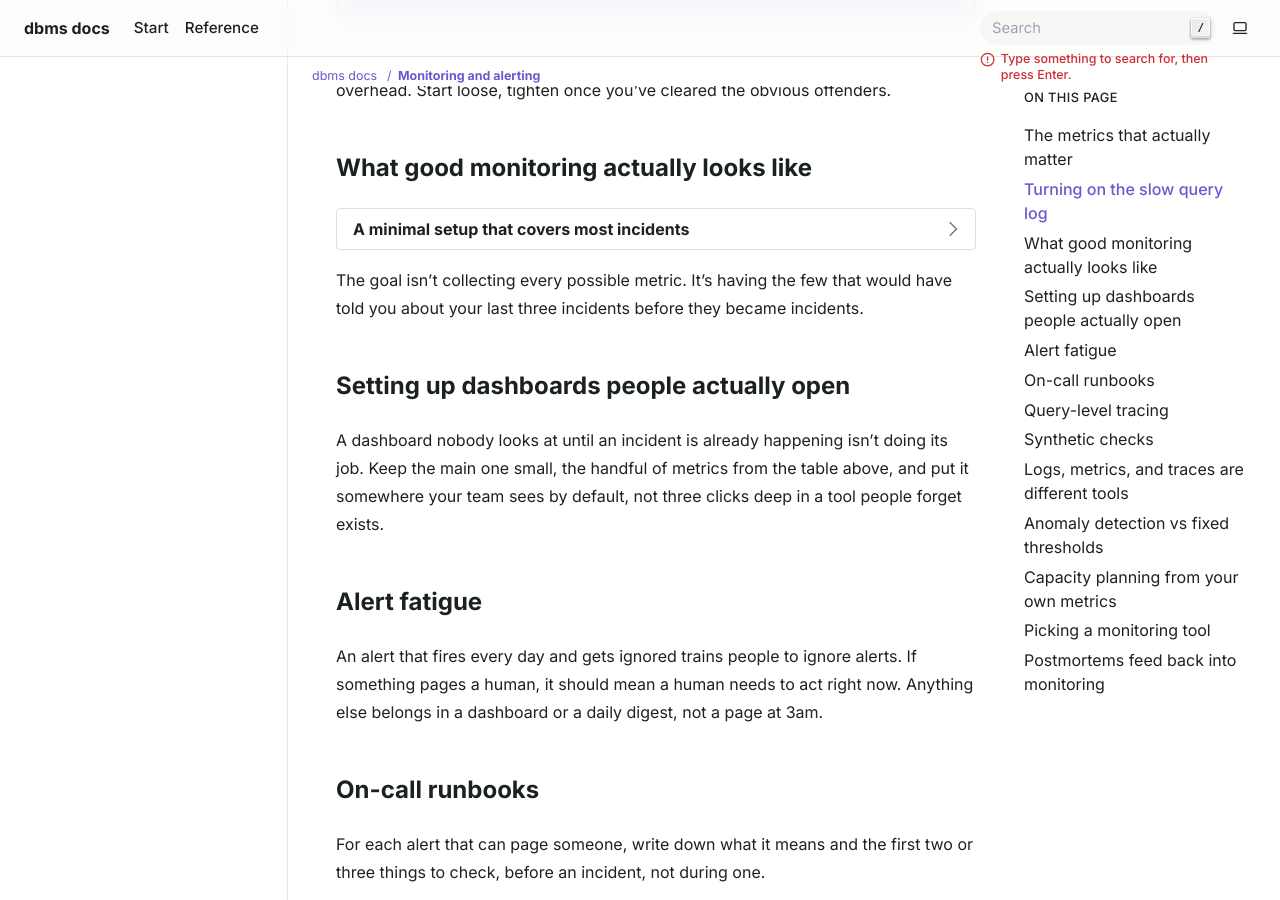
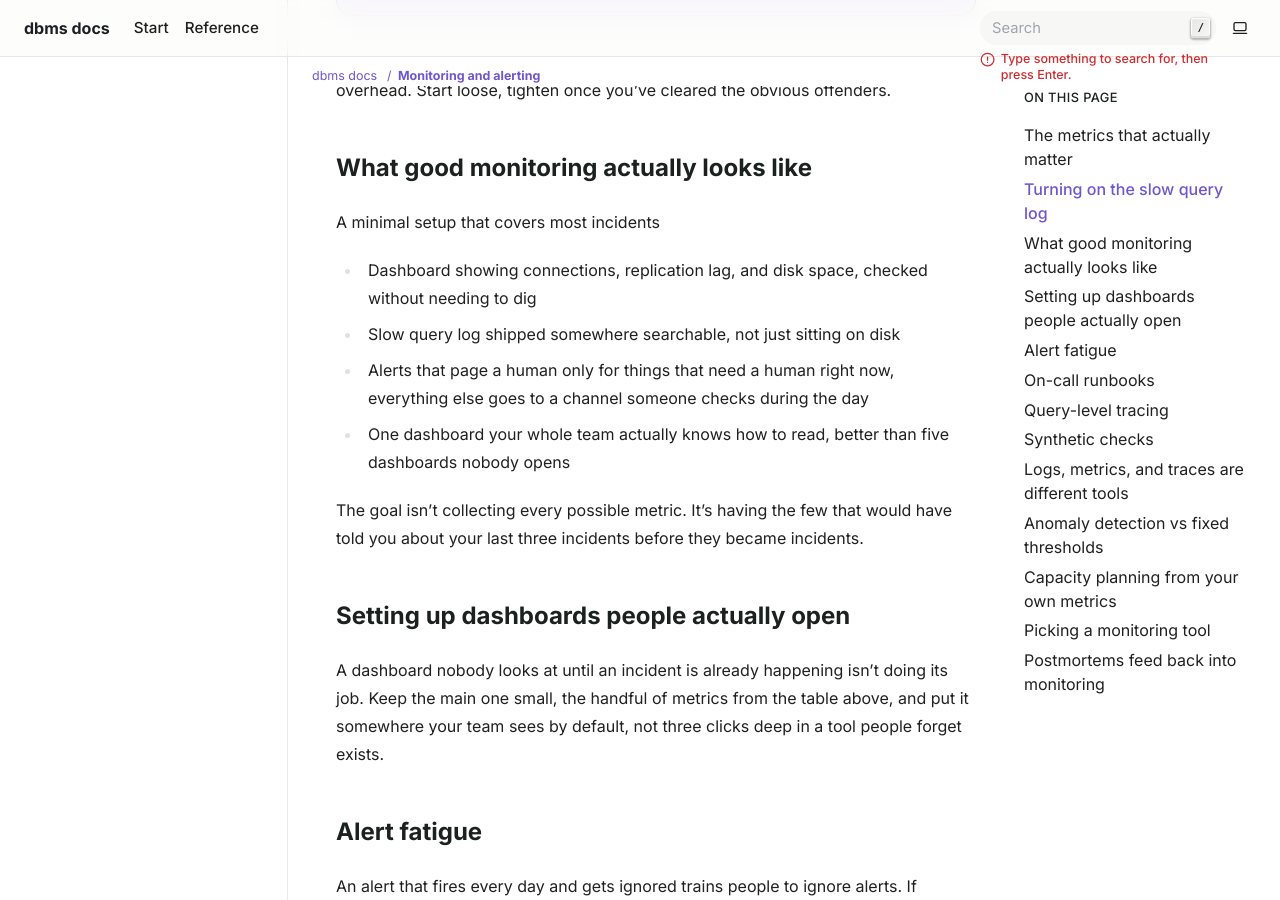
Before and after one commit to musix787-sketch/databases, a Sphinx documentation site: the page built from source/monitoring-alerting.rst, in a window 1280 px wide and 900 px high, scrolled down 1460 px. Built offline with Sphinx 7.4.7, drawn with Linux system fonts in a browser that asks for light colours; some of the changed lines change nothing that is shown.

Commit message:
Update monitoring-alerting.rst

```diff
--- a/source/monitoring-alerting.rst
+++ b/source/monitoring-alerting.rst
@@ -69,15 +69,15 @@ real overhead. Start loose, tighten once you've cleared the obvious offenders.
 What good monitoring actually looks like
 -----------------------------------------------
 
-.. dropdown:: A minimal setup that covers most incidents
+A minimal setup that covers most incidents
 
-   - Dashboard showing connections, replication lag, and disk space, checked
-     without needing to dig
-   - Slow query log shipped somewhere searchable, not just sitting on disk
-   - Alerts that page a human only for things that need a human right now,
-     everything else goes to a channel someone checks during the day
-   - One dashboard your whole team actually knows how to read, better than
-     five dashboards nobody opens
+- Dashboard showing connections, replication lag, and disk space, checked without needing to dig
+
+- Slow query log shipped somewhere searchable, not just sitting on disk
+
+- Alerts that page a human only for things that need a human right now, everything else goes to a channel someone checks during the day
+
+- One dashboard your whole team actually knows how to read, better than five dashboards nobody opens
 
 The goal isn't collecting every possible metric. It's having the few that
 would have told you about your last three incidents before they became
```
